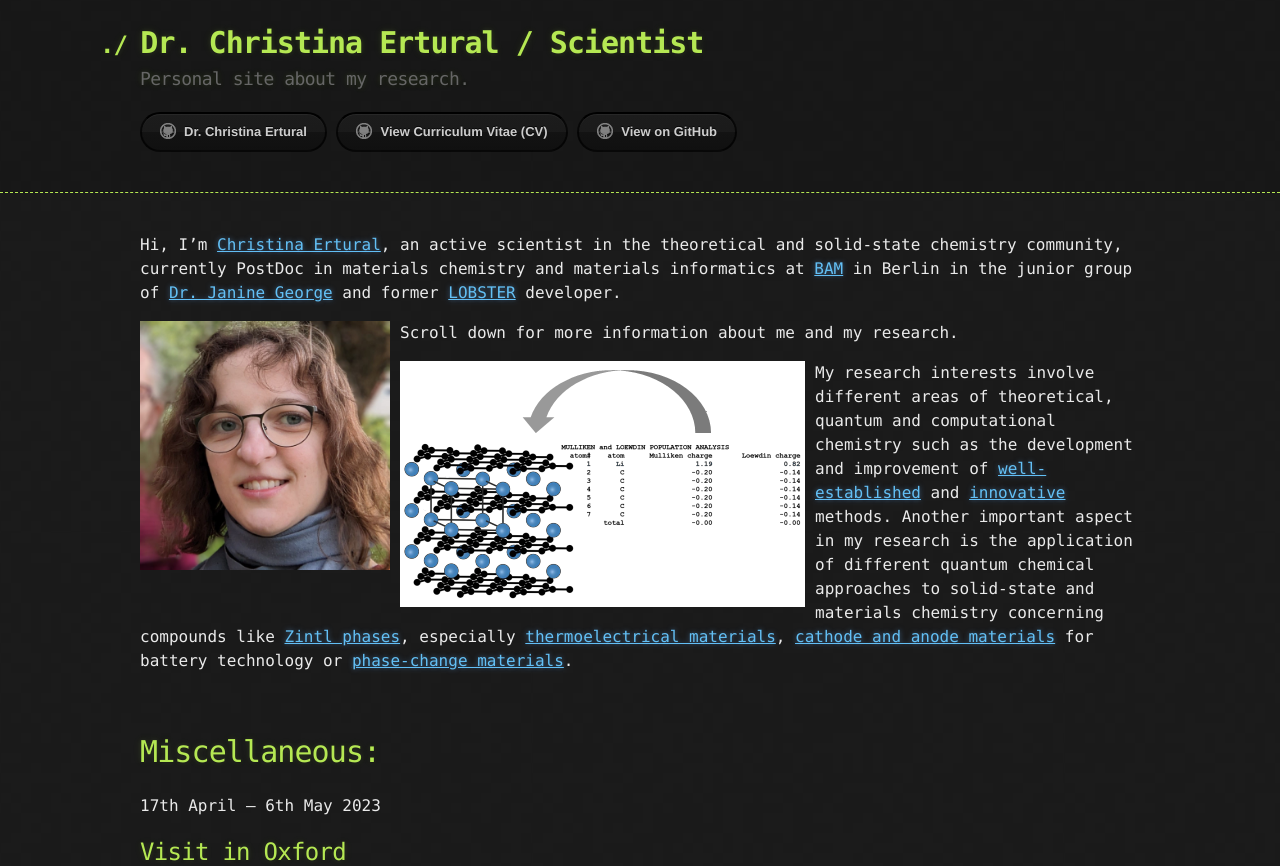
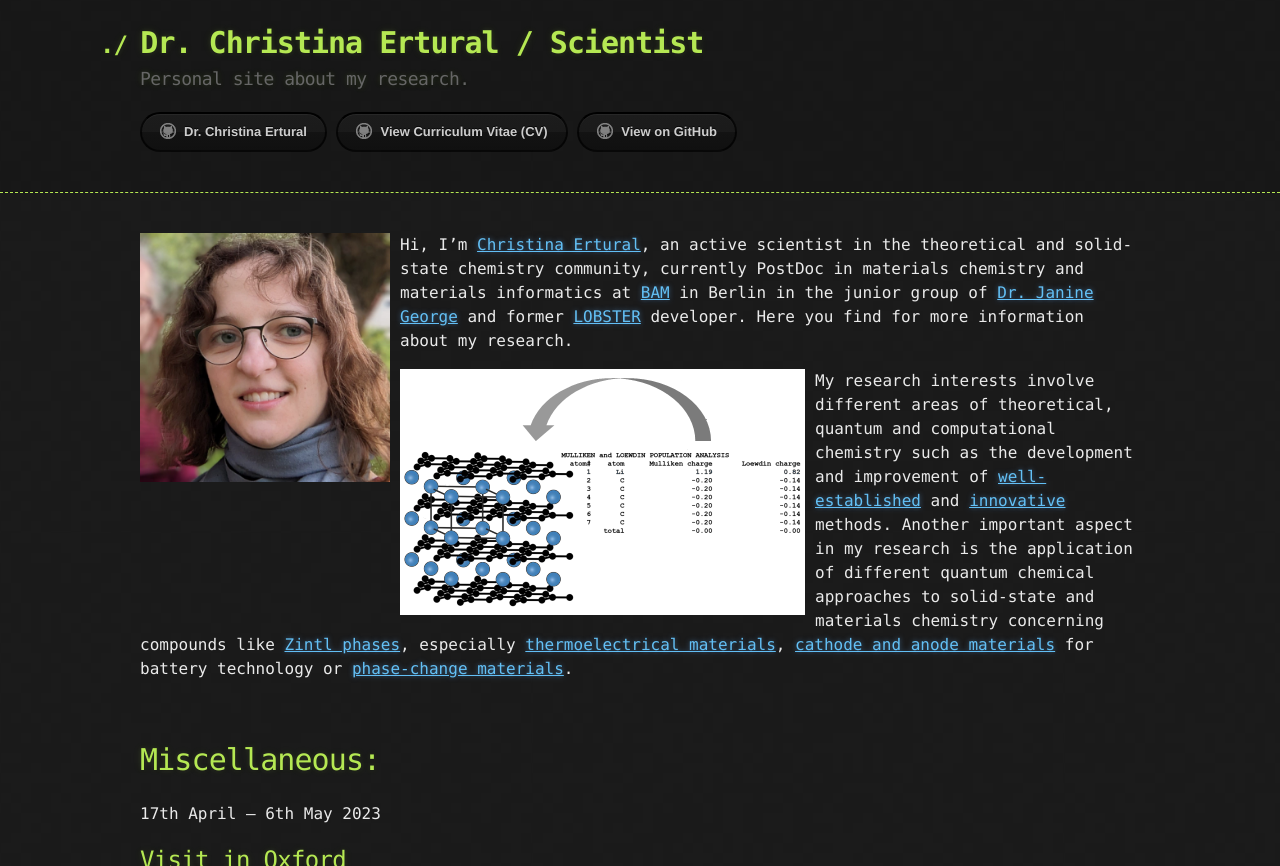
Before and after one commit to QuantumChemist/QuantumChemist.github.io, a Jekyll site: the page built from index.md, in a window 1280 px wide and 900 px high, cut to the strip 0-866 px from the top of the window. Built offline with Jekyll 4.4.1, drawn with Linux system fonts in a browser that asks for light colours.

Commit message:
Update index.md

```diff
--- a/index.md
+++ b/index.md
@@ -2,11 +2,9 @@
 layout: default
 ---
 
-Hi, I'm [Christina Ertural](https://g.co/kgs/Bi3Bdb), an active scientist in the theoretical and solid-state chemistry community, currently PostDoc in materials chemistry and materials informatics at [BAM](https://www.bam.de/) in Berlin in the junior group of [Dr. Janine George](https://www.bam.de/Content/EN/Standard-Articles/About-us/Jobs-and-Careers/Young-Science/junior-research-group-george-computational-materials-design.html) and former [LOBSTER](http://www.cohp.de/) developer.
-
 <img hspace="20" align="right" src="https://github.com/QuantumChemist/QuantumChemist.github.io/blob/main/utils/pic.jpg?raw=true" width="25%" height="25%">
 
-Scroll down for more information about me and my research.
+Hi, I'm [Christina Ertural](https://g.co/kgs/Bi3Bdb), an active scientist in the theoretical and solid-state chemistry community, currently PostDoc in materials chemistry and materials informatics at [BAM](https://www.bam.de/) in Berlin in the junior group of [Dr. Janine George](https://www.bam.de/Content/EN/Standard-Articles/About-us/Jobs-and-Careers/Young-Science/junior-research-group-george-computational-materials-design.html) and former [LOBSTER](http://www.cohp.de/) developer. Here you find for more information about my research.
 
 [![Battery](https://quantumchemist.github.io/utils/bat.png)](https://doi.org/10.1021/acs.chemmater.1c03349)
 
```
